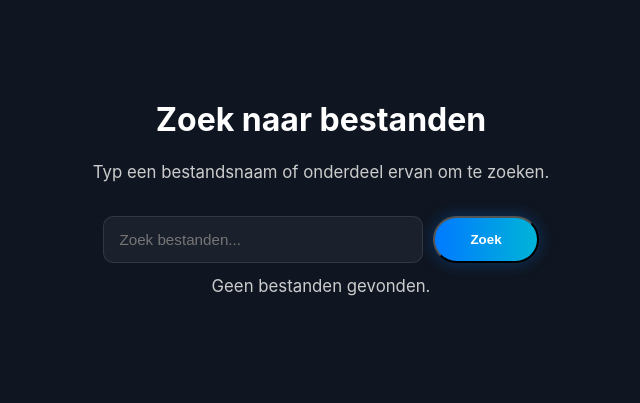
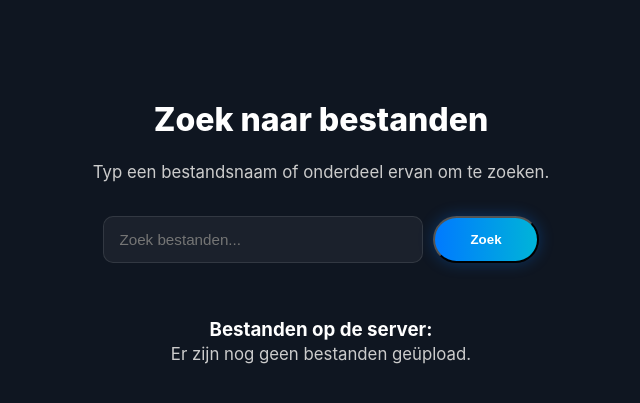
Before and after one commit to wishaand/leepiipaatii94, a Flask app: page /search in a window 1280 px wide. Shown: the part 69-472 px from the top of the page, without its empty margins (319-959 px from the left). Run offline with Flask 3, Linux system fonts and the light colour scheme.

Commit message:
kopje alle bestanden toegevoegd

```diff
--- a/app/static/css/style.css
+++ b/app/static/css/style.css
@@ -226,6 +226,18 @@ footer {
   min-width: 320px;
 }
 
+/* Bestand zoeken style */
+.bestand-titel {
+  font-size: 3.2rem;
+  font-weight: 800;
+  margin-bottom: 12px;
+}
+
+.bestand-lijst-afstand {
+  margin-top: 55px;
+  margin-bottom: 40px;
+}
+
 
 login pagina
 .login-body {
--- a/app/templates/search.html
+++ b/app/templates/search.html
@@ -4,7 +4,7 @@
 
 {% block content %}
 <section class="section fade-in">
-  <h2>Zoek naar bestanden</h2>
+  <h2 class="bestand-titel">Zoek naar bestanden</h2>
   <p>Typ een bestandsnaam of onderdeel ervan om te zoeken.</p>
 
   <form class="search-bar" action="" method="get">
@@ -12,8 +12,20 @@
     <button type="submit" class="btn-primary">Zoek</button>
   </form>
 
+  <div class="bestand-lijst-afstand">
+    <h3 class="bestand-header">Bestanden op de server:</h3>
+    {% if bestanden and bestanden|length > 0 %}
+      <ul>
+        {% for bestand in bestanden %}
+          <li>{{ bestand }}</li>
+        {% endfor %}
+      </ul>
+    {% else %}
+      <p>Er zijn nog geen bestanden geüpload.</p>
+    {% endif %}
+  </div>
+
   <div class="search-results">
-    <p>Geen bestanden gevonden.</p>
   </div>
 </section>
 {% endblock %}
```
